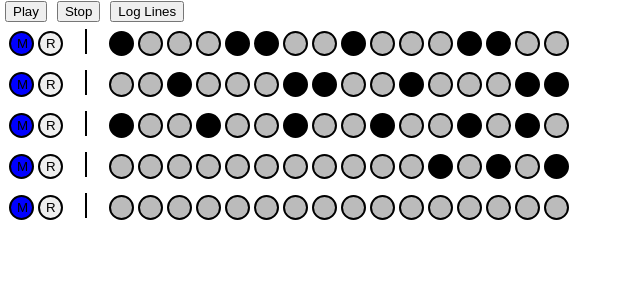
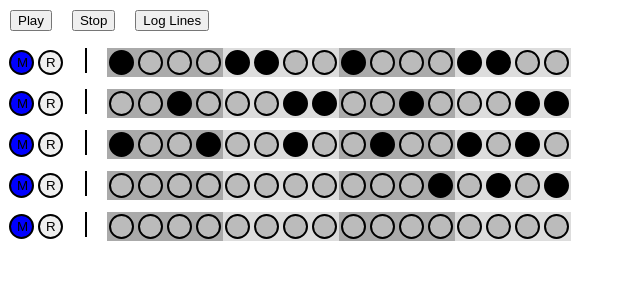
Before and after one commit to crashingbooth/evo-react, a React (Create React App) app: page / in a window 1280 px wide. Shown: the top 300 px of the page, without its empty margins (0-640 px from the left). Built offline with nearby package versions, Linux system fonts and the light colour scheme; no server answers.

Commit message:
adds section spans

```diff
--- a/src/Components/Dot.js
+++ b/src/Components/Dot.js
@@ -32,13 +32,14 @@ export default function Dot(props) {
   }
 
   return (
+    <span className={(props.id % 8) >= 4  ? "light-background-chunk" : "dark-background-chunk"}>
       <button className={`dot
         ${highlighted ? "highlighted-dot" : ""}
        ${props.active ? "on-dot" : "off-dot"}
        ${mutedHighlighted ? "muted-dot" : ""}
-     ${(props.id % 8) >= 4 ? "light-background" : "dark-background"}
        `}
        onClick={toggle}>
        </button>
+     </span>
   )
 }
--- a/src/Styles/Dot.css
+++ b/src/Styles/Dot.css
@@ -25,10 +25,12 @@
     background-color: yellow;
 }
 
-/* .light-background {
+.light-background-chunk {
   background: #ddd;
+  display: inline-block;
 }
 
-.dark-background {
+.dark-background-chunk {
+  display: inline-block;
   background: #aaa;
-} */
+}
--- a/src/Styles/transport.css
+++ b/src/Styles/transport.css
@@ -1,4 +1,3 @@
 .transport-button {
-  margin-left: 5px;
-  margin-right: 5px;
+  margin: 10px;
 }
```
Also changed, not shown: src/Components/TrackChunk.js (added). Lines whose indentation alone changed are shown as unchanged.
